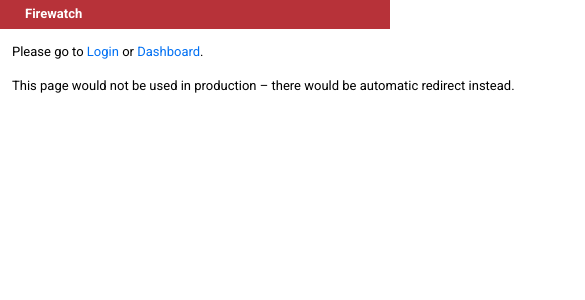
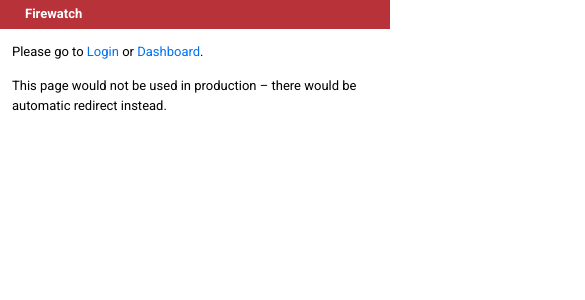
Before and after one commit to messa/firewatch, a Next.js app in the folder frontend/: page / in a window 390 px wide. Shown: the top 300 px of the page, 585 px wide, since content can reach past the window. Built offline with nearby package versions, Linux system fonts and the light colour scheme; no server answers.

Commit message:
frontend: fix container width on small screens

```diff
--- a/frontend/pages/_app.global.css
+++ b/frontend/pages/_app.global.css
@@ -37,7 +37,7 @@ img {
 }
 
 .container {
-  width: 800px;
+  max-width: 800px;
   margin: 0 auto;
   padding: 0 12px;
 }
```
